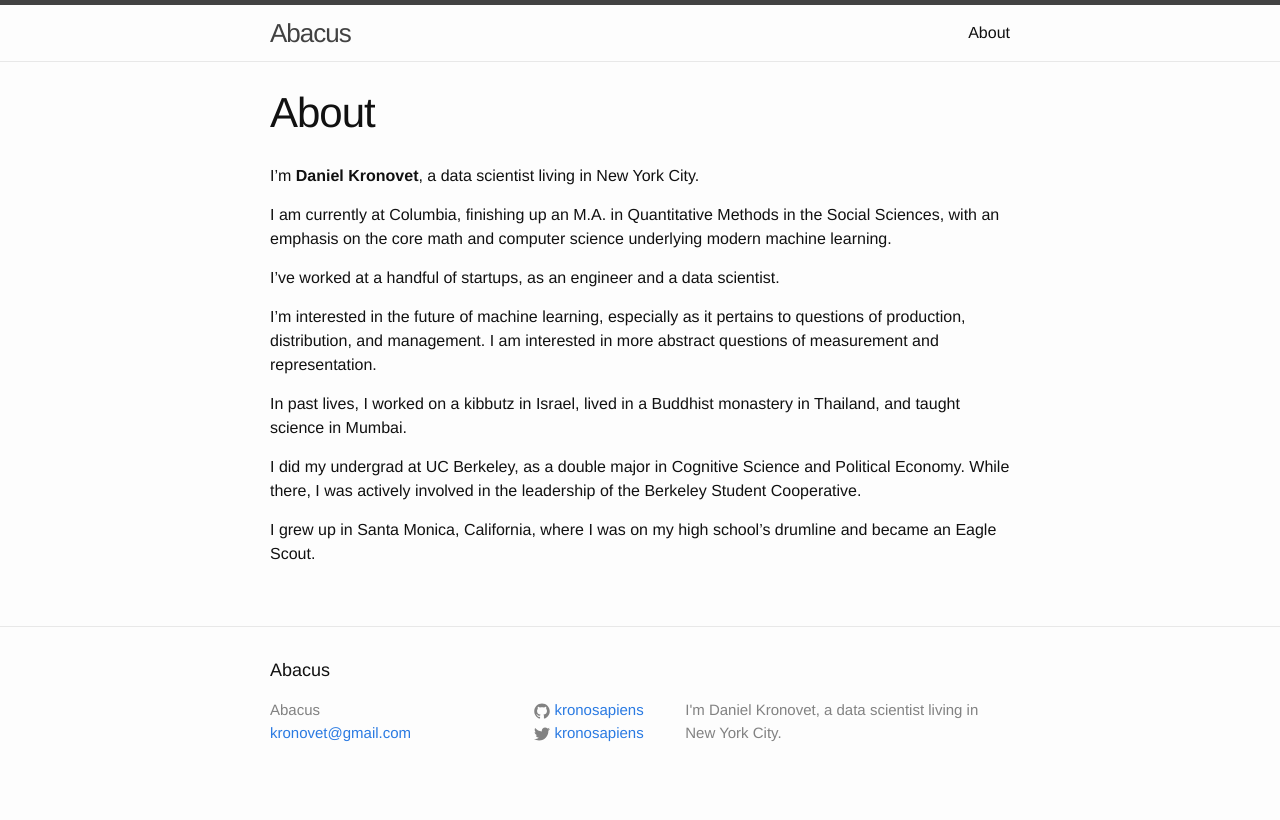
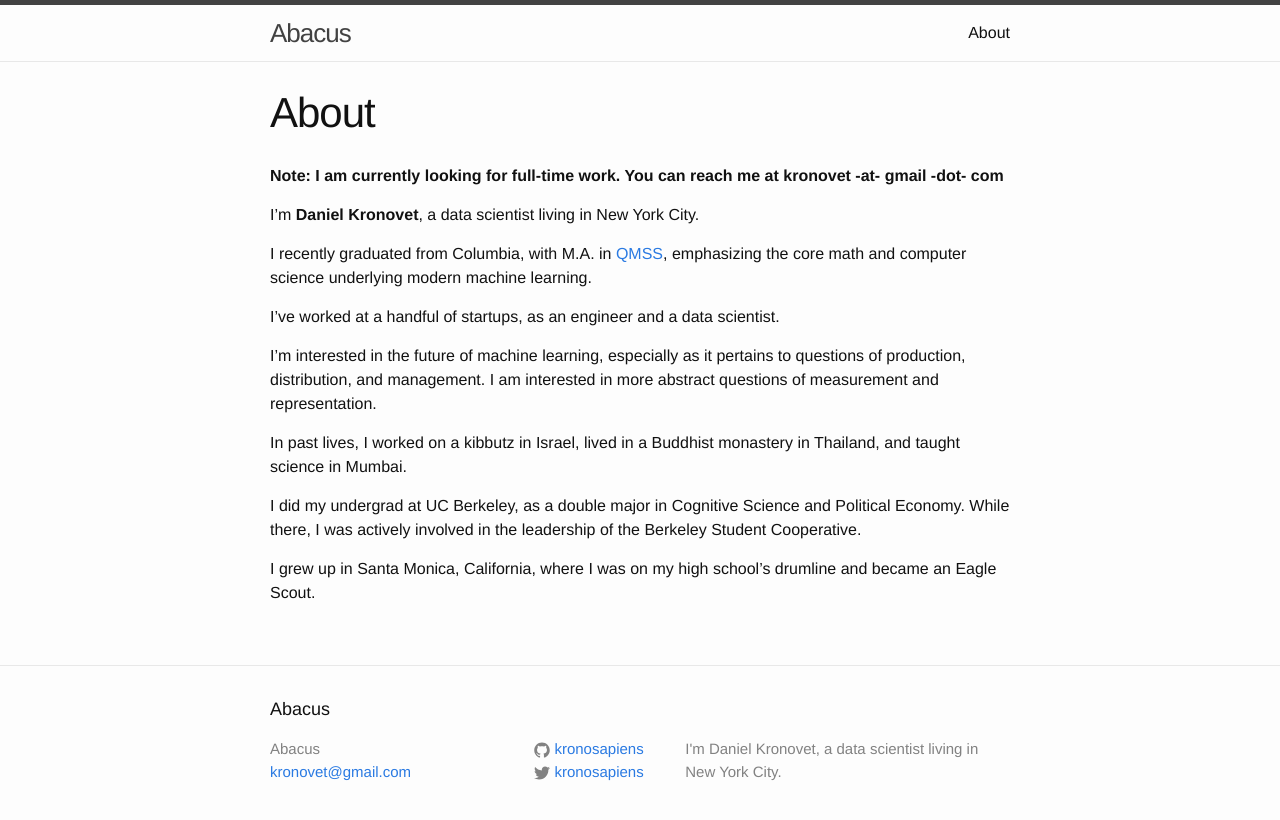
Before and after one commit to kronosapiens/kronosapiens.github.io, a Jekyll site: the page built from about.md, in a window 1280 px wide. Shown: the top 820 px of the page. Built offline with Jekyll 4.4.1, drawn with Linux system fonts in a browser that asks for light colours.

Commit message:
Update about to include job hunt

```diff
--- a/about.md
+++ b/about.md
@@ -4,9 +4,11 @@ title: About
 permalink: /about/
 ---
 
+**Note: I am currently looking for full-time work. You can reach me at kronovet -at- gmail -dot- com**
+
 I'm **Daniel Kronovet**, a data scientist living in New York City.
 
-I am currently at Columbia, finishing up an M.A. in Quantitative Methods in the Social Sciences, with an emphasis on the core math and computer science underlying modern machine learning.
+I recently graduated from Columbia, with M.A. in [QMSS](http://www.qmss.columbia.edu/), emphasizing the core math and computer science underlying modern machine learning.
 
 I've worked at a handful of startups, as an engineer and a data scientist.
 
```
Also changed, not shown: _posts/2016-10-04-a-basic-computing-curriculum.md (renamed from _posts/2016-10-4-a-basic-computing-curriculum.md).
